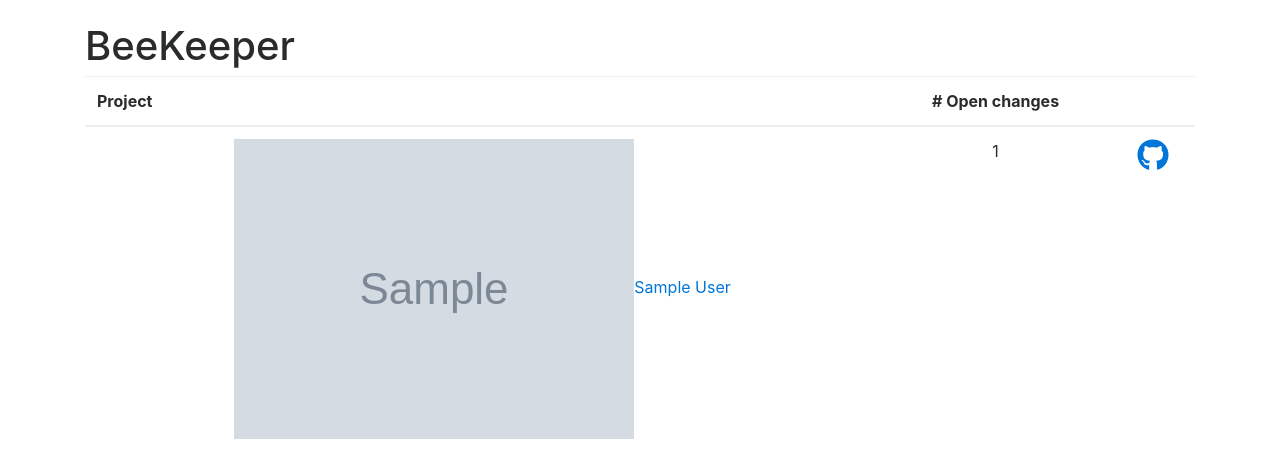
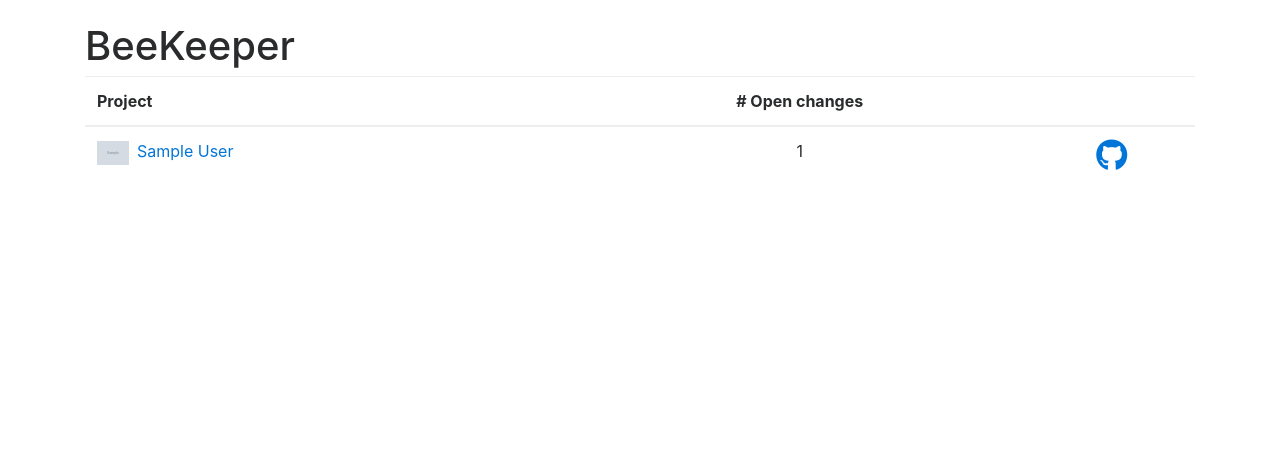
Before and after one commit to beeware/beekeeper, a Django app: template templates/home.html in a window 1280 px wide. Shown: the part 56-506 px from the top of the page. Run offline with Django 3.2, Linux system fonts and the light colour scheme; the template is opened without the code that fills it: most values are stand-ins (such as "Sample title", 1, 10 or a date in 2020); grey boxes marked "Sample" are stand-in pictures; parts of the project's set-up code (start-up, migrations or seed data) failed here and were passed over; some libraries are stand-ins or nearby versions.

Commit message:
Clarified avatar css class usage.

```diff
--- a/static/css/beekeeper.css
+++ b/static/css/beekeeper.css
@@ -82,7 +82,7 @@ div.container {
  * Avatars
  **************************************/
 
-.avatar {
+.avatar img {
   width: 2em;
   margin-right: 0.5em;
 }
--- a/templates/home.html
+++ b/templates/home.html
@@ -14,7 +14,7 @@
         <tbody>
     {% for project in projects %}
             <tr>
-                <td class="minimal">
+                <td class="minimal avatar">
                     <a href="{{ project.get_absolute_url }}">
                         <img src="{{ project.repository.owner.avatar_url }}" alt="Github avatar for {{ project.repository.owner }}">{{ project.repository.full_name }}
                     </a>
@@ -41,9 +41,9 @@
     {% for project in new_projects %}
             <tr>
                 <td class="minimal"><input type="checkbox" name="projects" value="{{ project.id }}"></td>
-                <td class="minimal">
+                <td class="minimal avatar">
                     <a href="{{ project.get_absolute_url }}">
-                        <img src="{{ project.repository.owner.avatar_url }}" alt="Github avatar for {{ project.repository.owner }}" class="avatar">{{ project.repository.full_name }}
+                        <img src="{{ project.repository.owner.avatar_url }}" alt="Github avatar for {{ project.repository.owner }}">{{ project.repository.full_name }}
                     </a>
                 </td>
                 <td class="minimal"><a href="{{ project.repository.html_url }}"><i class="fa fa-github fa-2x" aria-hidden="true"></i></a></td>
--- a/templates/projects/build.html
+++ b/templates/projects/build.html
@@ -4,8 +4,8 @@
   <div>
     <ol class="breadcrumb">
         <li class="breadcrumb-item"><a href="{% url 'home' %}">Home</a></li>
-        <li class="breadcrumb-item"><a href="{{ project.get_absolute_url }}"><img src="{{ project.repository.owner.avatar_url }}" alt="Github avatar for {{ project.repository.owner }}" class="avatar">{{ project.repository.name }}</a></li>
-        <li class="breadcrumb-item"><a href="{{ change.get_absolute_url }}"><img src="{{ change.user.avatar_url }}" alt="Github avatar for {{ change.user }}" class="avatar">{{ change.title }}</a></li>
+        <li class="breadcrumb-item avatar"><a href="{{ project.get_absolute_url }}"><img src="{{ project.repository.owner.avatar_url }}" alt="Github avatar for {{ project.repository.owner }}">{{ project.repository.name }}</a></li>
+        <li class="breadcrumb-item avatar"><a href="{{ change.get_absolute_url }}"><img src="{{ change.user.avatar_url }}" alt="Github avatar for {{ change.user }}">{{ change.title }}</a></li>
 
     </ol>
     <form method="POST">{% csrf_token %}
--- a/templates/projects/change.html
+++ b/templates/projects/change.html
@@ -4,10 +4,10 @@
   <div>
     <ol class="breadcrumb">
         <li class="breadcrumb-item"><a href="{% url 'home' %}">Home</a></li>
-        <li class="breadcrumb-item"><a href="{{ project.get_absolute_url }}"><img src="{{ project.repository.owner.avatar_url }}" alt="Github avatar for {{ project.repository.owner }}" class="avatar"> {{ project.repository.name }}</a></li>
+        <li class="breadcrumb-item avatar"><a href="{{ project.get_absolute_url }}"><img src="{{ project.repository.owner.avatar_url }}" alt="Github avatar for {{ project.repository.owner }}"> {{ project.repository.name }}</a></li>
     </ol>
-    <h1>
-        <img src="{{ change.user.avatar_url }}" alt="Github avatar for {{ change.user }}" class="avatar">{{ change.title }} - {{ change.description }}
+    <h1 class="avatar">
+        <img src="{{ change.user.avatar_url }}" alt="Github avatar for {{ change.user }}">{{ change.title }} - {{ change.description }}
         <a href="{{ change.html_url }}"><i class="fa fa-github exit float-right" aria-hidden="true"></i></a>
         <i id='spinner' class="fa fa-spinner fa-spin fa-fw float-right hidden"></i>
         <i id='error' class="fa fa-exclamation-triangle float-right hidden"></i>
--- a/templates/projects/project.html
+++ b/templates/projects/project.html
@@ -5,7 +5,7 @@
     <ol class="breadcrumb">
         <li class="breadcrumb-item"><a href="{% url 'home' %}">Home</a></li>
     </ol>
-    <h1>
+    <h1 class="avatar">
         <img src="{{ project.repository.owner.avatar_url }}" alt="Github avatar for {{ project.repository.owner }}" class="avatar">{{ project.repository.name }}
         <a class="exit float-right" href="{{ project.repository.html_url }}"><i class="fa fa-github" aria-hidden="true"></i></a>
         <img class="exit float-right" src="{{ project.get_shield_url }}">
@@ -27,7 +27,7 @@
     {% for change in project.changes.active %}
         <tr scope="row">
             <td class="minimal"><a href="{{ change.get_absolute_url }}">{{ change.title }}</a></td>
-            <td class="minimal avatar"><img src="{{ change.user.avatar_url }}" alt="Github avatar for {{ change.user }}" class="avatar">{{ change.user }}</td>
+            <td class="minimal avatar"><img src="{{ change.user.avatar_url }}" alt="Github avatar for {{ change.user }}">{{ change.user }}</td>
             <td>{{ change.description }}</td>
             <td class="minimal">{{ change.created|date:"j M Y, H:i" }}</td>
             <td class="minimal">{{ change.updated|date:"j M Y, H:i" }}</td>
--- a/templates/projects/task.html
+++ b/templates/projects/task.html
@@ -4,8 +4,8 @@
   <div>
     <ol class="breadcrumb">
         <li class="breadcrumb-item"><a href="{% url 'home' %}">Home</a></li>
-        <li class="breadcrumb-item"><a href="{{ project.get_absolute_url }}"><img src="{{ project.repository.owner.avatar_url }}" alt="Github avatar for {{ project.repository.owner }}" class="avatar">{{ project.repository.name }}</a></li>
-        <li class="breadcrumb-item"><a href="{{ change.get_absolute_url }}"><img src="{{ change.user.avatar_url }}" alt="Github avatar for {{ change.user }}" class="avatar">{{ change.title }}</a></li>
+        <li class="breadcrumb-item avatar"><a href="{{ project.get_absolute_url }}"><img src="{{ project.repository.owner.avatar_url }}" alt="Github avatar for {{ project.repository.owner }}">{{ project.repository.name }}</a></li>
+        <li class="breadcrumb-item avatar"><a href="{{ change.get_absolute_url }}"><img src="{{ change.user.avatar_url }}" alt="Github avatar for {{ change.user }}">{{ change.title }}</a></li>
         <li class="breadcrumb-item"><a href="{{ build.get_absolute_url }}">Build {{ build.commit.display_sha }}</a></li>
     </ol>
 
```
